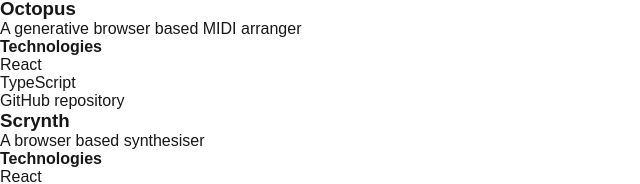
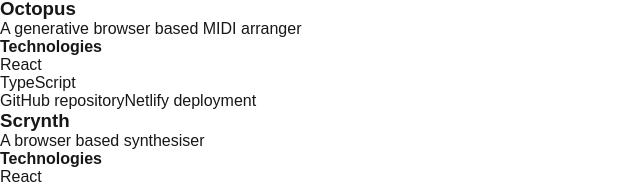
Before and after one commit to CodeKrakken/donald-newholm, a Next.js app: page / in a window 1280 px wide. Shown: the part 251-435 px from the top of the page, without its empty margins (0-640 px from the left). Built offline with nearby package versions, Linux system fonts and the light colour scheme.

Commit message:
Add test and implementation for Octopus Netlify deployment link

```diff
--- a/src/components/Projects/Projects.tsx
+++ b/src/components/Projects/Projects.tsx
@@ -30,6 +30,9 @@
         <a href="https://github.com/CodeKrakken/octopus">
           GitHub repository
         </a>
+        <a href="https://octopus-music.netlify.app">
+          Netlify deployment
+        </a>
       </article>
 
       <article aria-labelledby="scrynth-heading">
```
Also changed, not shown: 1 other file (tests, documents, lock files or other folders).
